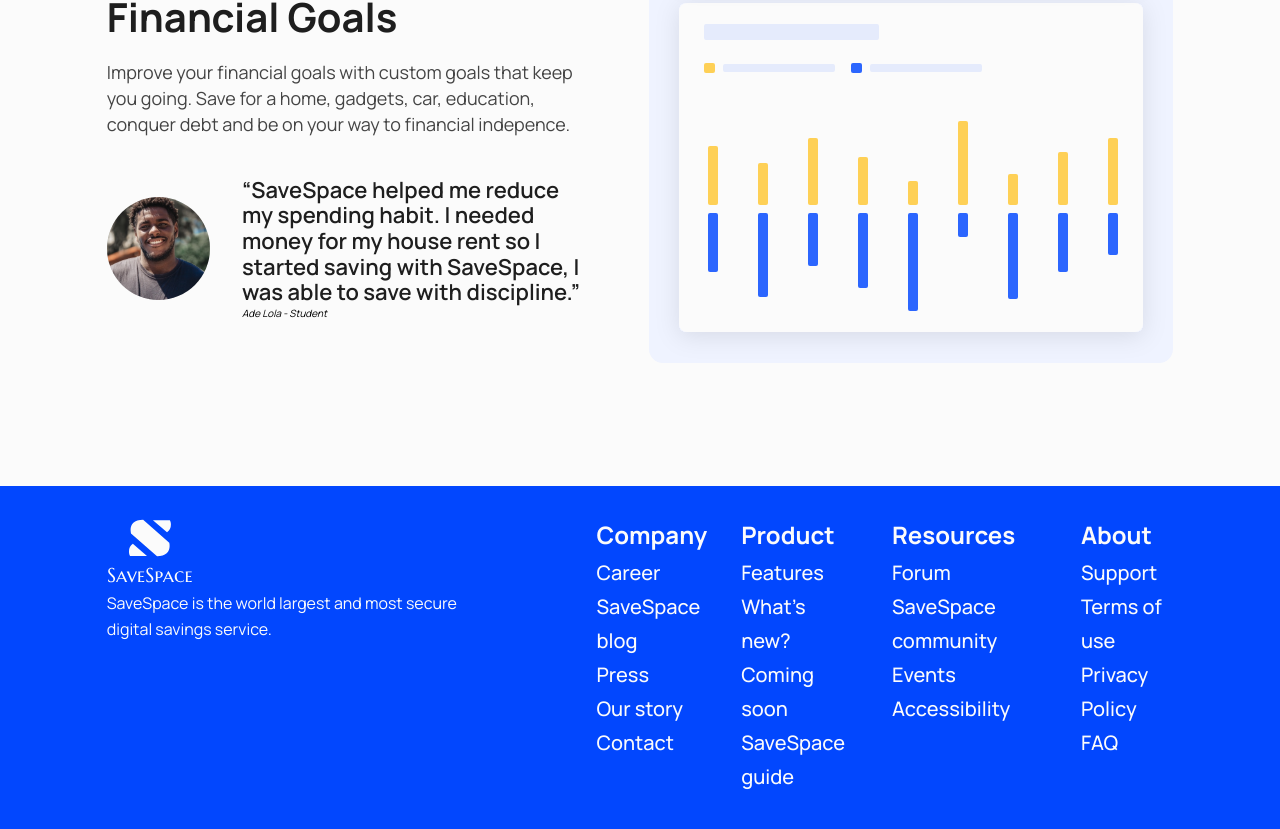
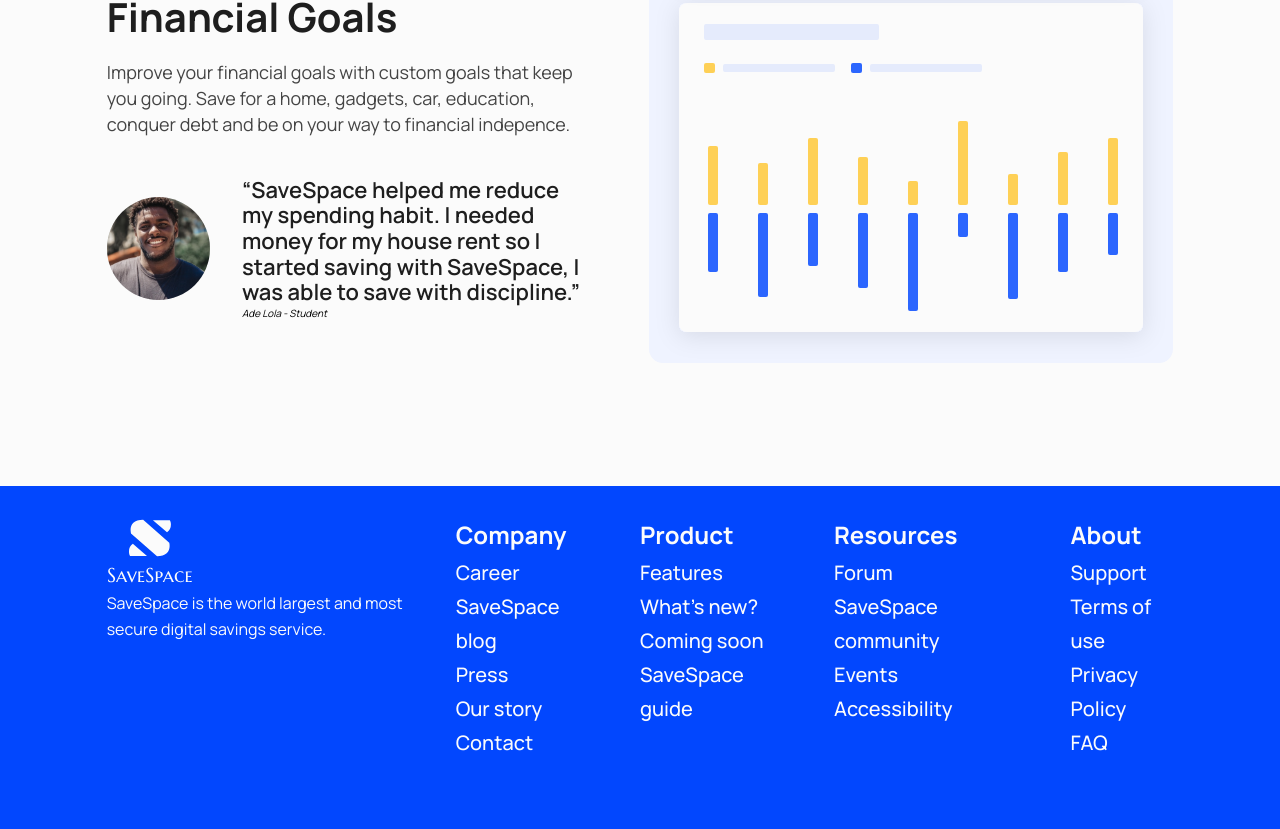
Before and after one commit to Adepejustephen/savespace-landing-page, a React (Create React App) app: page / in a window 1280 px wide. Shown: the part 3242-4071 px from the top of the page. Built offline with nearby package versions, Linux system fonts and the light colour scheme.

Commit message:
add build

```diff
--- a/src/components/Footer/footer.css
+++ b/src/components/Footer/footer.css
@@ -10,7 +10,7 @@
     margin: 4rem auto;
     display: flex;
     justify-content: space-between;
-    gap: 9.2rem;
+    /* gap: 9.2rem; */
     /* align-items: center; */
 }
 
@@ -47,8 +47,9 @@
 .footer__right {
     display: flex;
     /* align-items: center; */
-    gap: 3.4rem;
+    gap: 6.4rem;
 margin-top: 2.8rem;
+width: 100%;
 
 }
 
```
